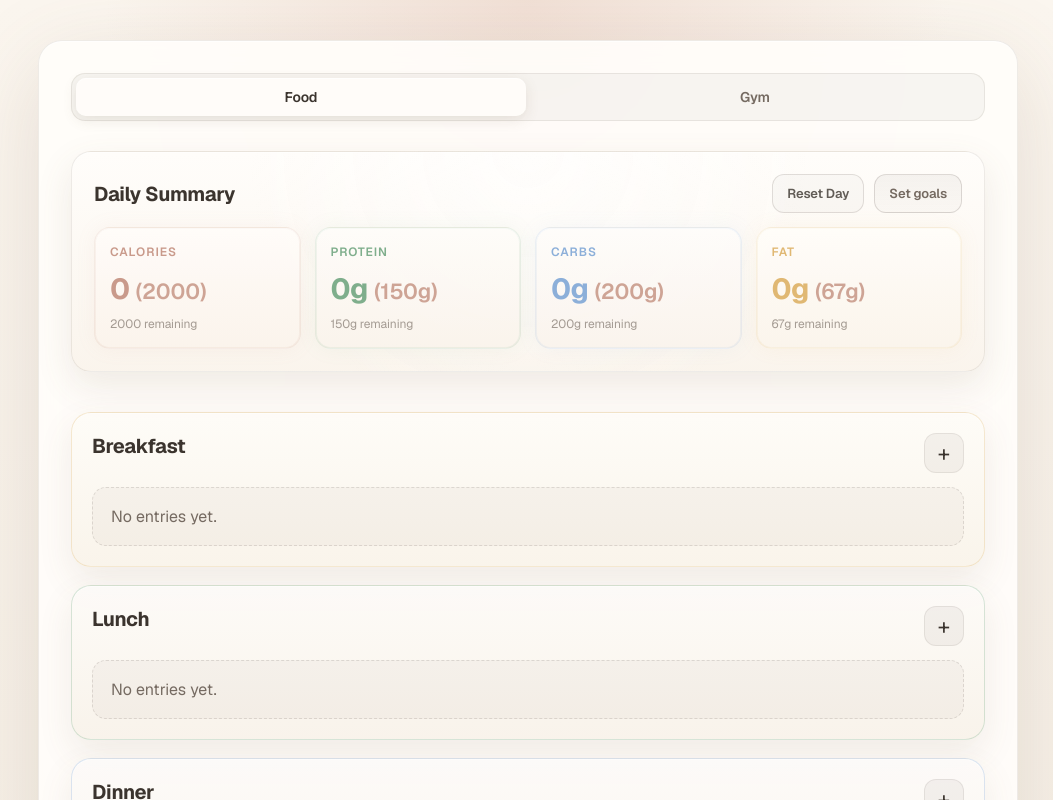
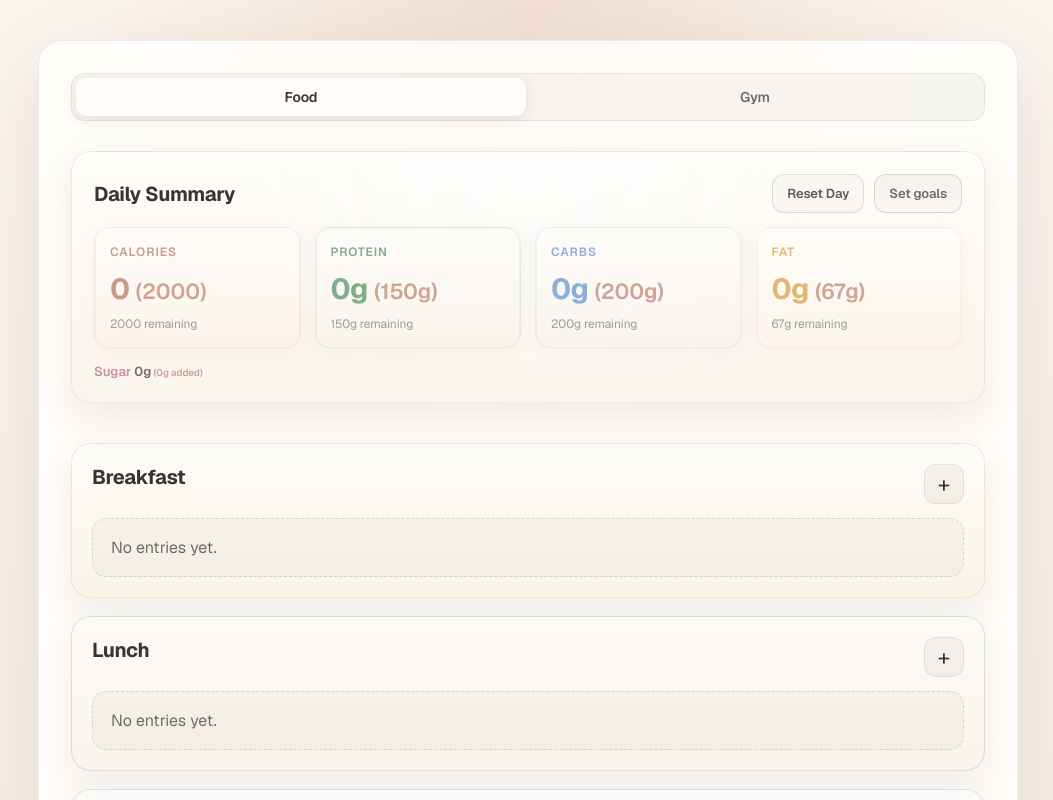
Before and after one commit to zrygwelski/ai-calorie-app, a Next.js app: page / in a window 1280 px wide. Shown: the top 800 px of the page, without its empty margins (112-1165 px from the left). Built offline with nearby package versions, Linux system fonts and the light colour scheme.

Commit message:
add sugars and added sugars

```diff
--- a/app/api/parse-food/route.ts
+++ b/app/api/parse-food/route.ts
@@ -31,7 +31,9 @@ export async function POST(req: Request) {
                 "calories": number,
                 "protein": number,
                 "carbs": number,
-                "fat": number
+                "fat": number,
+                "sugar": number,
+                "addedSugar": number
               }
             ]
           }
@@ -54,7 +56,11 @@ export async function POST(req: Request) {
 
           - Carbs can be 0 if appropriate.
 
-          - Always include all fields (calories, protein, carbs, fat)
+          - "sugar" is total sugar (grams), including naturally occurring and added sugar.
+            "addedSugar" is only the added/refined sugar (grams) within that total.
+            addedSugar must never exceed sugar. Both can be 0 if appropriate.
+
+          - Always include all fields (calories, protein, carbs, fat, sugar, addedSugar)
 
           - Round values to reasonable whole numbers.
 
--- a/app/globals.css
+++ b/app/globals.css
@@ -10,6 +10,7 @@ body {
   --macro-protein: #7FAE8C;
   --macro-carbs: #8CAFD9;
   --macro-fat: #E0B873;
+  --macro-sugar: #C98FA0;
 
   --tint-breakfast: 224, 184, 115;
   --tint-lunch: 127, 174, 140;
@@ -262,6 +263,13 @@ input {
   line-height: 1.6;
 }
 
+.summary-sugar-line {
+  margin: 14px 0 0;
+  color: var(--text-2);
+  font-size: 13px;
+  font-weight: 600;
+}
+
 .estimate-grid {
   display: grid;
   gap: 12px;
@@ -303,6 +311,10 @@ input {
 
 .macro--fat {
   color: var(--macro-fat);
+}
+
+.macro--sugar {
+  color: var(--macro-sugar);
 }
 
 .summary-header .eyebrow {
@@ -724,6 +736,7 @@ input {
 
 .meal-list {
   display: grid;
+  grid-template-columns: minmax(0, 1fr);
   gap: 18px;
   margin-top: 40px;
 }
@@ -836,6 +849,7 @@ input {
 
 .entry-list {
   display: grid;
+  grid-template-columns: minmax(0, 1fr);
   gap: 15px;
 }
 
@@ -960,6 +974,10 @@ input {
 
 .entry-metrics::-webkit-scrollbar {
   display: none;
+}
+
+.entry-metrics--secondary {
+  margin-top: 8px;
 }
 
 .metric {
--- a/app/page.tsx
+++ b/app/page.tsx
@@ -11,6 +11,8 @@ type FoodEntry = {
   protein: number | string;
   carbs: number | string;
   fat: number | string;
+  sugar: number | string;
+  addedSugar: number | string;
 };
 
 const mealSections: MealSection[] = ["Breakfast", "Lunch", "Dinner", "Snacks"];
@@ -207,6 +209,19 @@ function toNumber(value: unknown): number {
   return 0;
 }
 
+function normalizeFoodEntry(entry: Partial<FoodEntry>): FoodEntry {
+  return {
+    name: entry.name ?? "",
+    quantity: entry.quantity ?? "-",
+    calories: entry.calories ?? "-",
+    protein: entry.protein ?? "-",
+    carbs: entry.carbs ?? "-",
+    fat: entry.fat ?? "-",
+    sugar: entry.sugar ?? "-",
+    addedSugar: entry.addedSugar ?? "-",
+  };
+}
+
 function sumEntries(list: FoodEntry[]) {
   return list.reduce(
     (acc, entry) => {
@@ -214,9 +229,11 @@ function sumEntries(list: FoodEntry[]) {
       acc.protein += toNumber(entry.protein);
       acc.carbs += toNumber(entry.carbs);
       acc.fat += toNumber(entry.fat);
+      acc.sugar += toNumber(entry.sugar);
+      acc.addedSugar += toNumber(entry.addedSugar);
       return acc;
     },
-    { calories: 0, protein: 0, carbs: 0, fat: 0 }
+    { calories: 0, protein: 0, carbs: 0, fat: 0, sugar: 0, addedSugar: 0 }
   );
 }
 
@@ -337,7 +354,11 @@ export default function Home() {
         setDailyGoals(loaded.dailyGoals);
       }
       if (loaded.entries) {
-        setEntries(loaded.entries);
+        const normalizedEntries = mealSections.reduce((acc, meal) => {
+          acc[meal] = (loaded.entries?.[meal] ?? []).map(normalizeFoodEntry);
+          return acc;
+        }, {} as Record<MealSection, FoodEntry[]>);
+        setEntries(normalizedEntries);
       }
       if (parsed.workouts) {
         setWorkouts(parsed.workouts);
@@ -615,6 +636,8 @@ export default function Home() {
             protein: item.protein ?? "-",
             carbs: item.carbs ?? "-",
             fat: item.fat ?? "-",
+            sugar: item.sugar ?? "-",
+            addedSugar: item.addedSugar ?? "-",
           }));
 
           updateEntries((current) => ({
@@ -1133,6 +1156,13 @@ export default function Home() {
             </div>
           </div>
 
+          {!goalsOpen ? (
+            <p className="summary-sugar-line">
+              <span className="macro macro--sugar">Sugar</span> {Math.round(totals.sugar)}g
+              <span className="summary-goal-inline"> ({Math.round(totals.addedSugar)}g added)</span>
+            </p>
+          ) : null}
+
           {goalsOpen ? (
             <>
               <p className={`summary-hint ${goalsPctOk ? "" : "summary-subvalue--over"}`}>
@@ -1395,6 +1425,16 @@ export default function Home() {
                           <span className="metric-value">{entry.fat}g</span>
                         </p>
                       </div>
+                      <div className="entry-metrics entry-metrics--secondary">
+                        <p className="metric metric--sugar">
+                          <span className="metric-label macro macro--sugar">Sugar</span>
+                          <span className="metric-value">{entry.sugar}g</span>
+                        </p>
+                        <p className="metric metric--sugar">
+                          <span className="metric-label macro macro--sugar">Added</span>
+                          <span className="metric-value">{entry.addedSugar}g</span>
+                        </p>
+                      </div>
                     </article>
                   ))
                 )}
```
